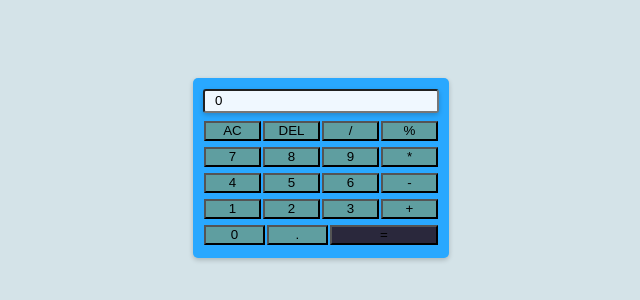
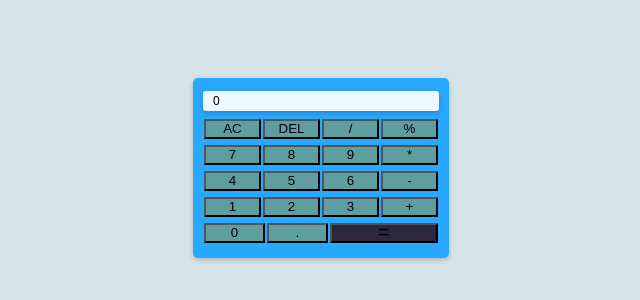
Before and after one commit to alibaba0010/odin-calculator, a plain HTML site: page index.html in a window 1280 px wide. Shown: the part 232-532 px from the top of the page, without its empty margins (319-959 px from the left). Drawn offline with Linux system fonts and the light colour scheme.

Commit message:
commit changes in style.css

```diff
--- a/style.css
+++ b/style.css
@@ -36,7 +36,7 @@ main {
   background-color: aliceblue;
   padding: 10px;
   margin-bottom: 5px;
-  height: 10px;
+  height: 18px;
   width: 100%;
   border-radius: 3px;
   box-shadow: 0 2px 5px rgba(0, 0, 0, 0.2);
@@ -66,6 +66,10 @@ main {
   margin: 3px 1px;
   width: 180px;
   background-color: rgb(42, 40, 60);
+  font-size: 20px;
+  display: flex;
+  align-items: center;
+  justify-content: center;
 }
 .btn:active,
 .operator:active {
@@ -77,3 +81,8 @@ main {
 /* #back-btn {
   color: aliceblue;
 } */
+#display {
+  border: 0px;
+  outline: 0px;
+  font-size: 12px;
+}
```
